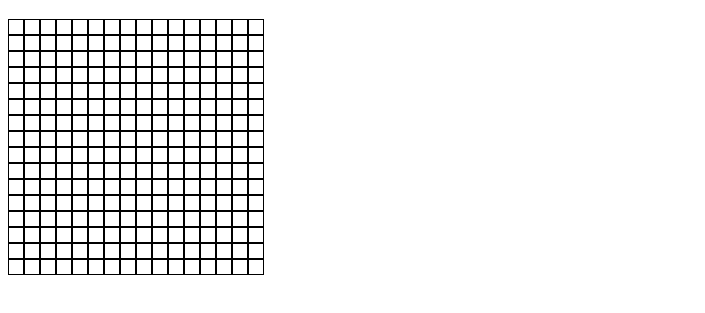
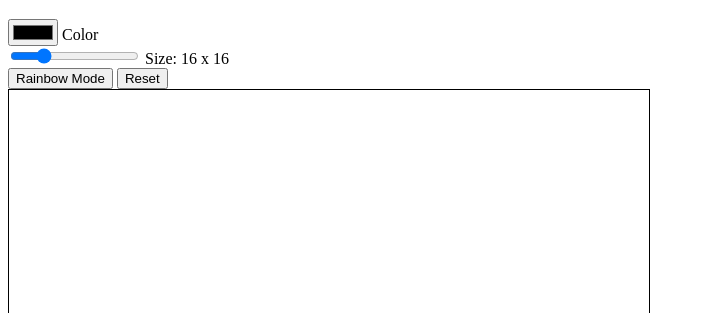
Before and after one commit to abbrshv/etch-a-sketch, a plain HTML site: page index.html in a window 1280 px wide. Shown: the part 61-374 px from the top of the page, without its empty margins (0-705 px from the left). Drawn offline with Linux system fonts and the light colour scheme.

Commit message:
Modify script.js and index.html
Add color choice input element, grid size slider, rainbow mode and reset buttons

```diff
--- a/index.html
+++ b/index.html
@@ -5,14 +5,26 @@
     <meta content="width=device-width, user-scalable=no, initial-scale=1.0, maximum-scale=1.0, minimum-scale=1.0"
           name="viewport">
     <meta content="ie=edge" http-equiv="X-UA-Compatible">
-    <script defer type="text/javascript" src="script.js"></script>
     <title>Etch-a-Sketch</title>
+    <script defer src="script.js" type="text/javascript"></script>
 </head>
 <body>
 <div class="header">
     <h1 class="header__title">Etch-a-Sketch</h1>
 </div>
 <div class="container">
+    <div class="color-picker">
+        <input id="color" name="color" type="color"
+               value="#e000000">
+        <label for="color">Color</label>
+    </div>
+    <div class="size-slider">
+        <input id="size" max="64" min="2"
+               name="size" type="range" value="16">
+        <label for="size" class="size-value">Size: 16x16</label>
+    </div>
+    <button class="btn-rainbow" type="button">Rainbow Mode</button>
+    <button class="btn-reset" type="button">Reset</button>
     <div class="sketchpad">
 
     </div>
--- a/script.js
+++ b/script.js
@@ -1,30 +1,57 @@
 const sketchpad = document.querySelector(".sketchpad");
+const colorPicker = document.querySelector(".color-picker");
+const sizeSlider = document.querySelector(".size-slider");
+const sizeValue = document.querySelector(".size-value");
+const btnReset = document.querySelector(".btn-reset");
+const btnRainbow = document.querySelector(".btn-rainbow");
 
-for (let i = 0; i < 16 * 16; i++) {
-  let block = document.createElement("div");
-  block.style.border = "1px solid black";
-  block.classList.add("sketch-block");
-  sketchpad.appendChild(block);
+let drag = false;
+let color = "#000000";
+let userColor = "#000000";
+let size = 16;
+let rainbowToggled = false;
+
+// MOVE TO CSS
+sketchpad.style.display = "grid";
+sketchpad.style.width = "640px";
+sketchpad.style.height = "640px";
+//
+
+document.addEventListener("pointerdown", () => (drag = true));
+document.addEventListener("pointerup", () => (drag = false));
+colorPicker.addEventListener("input", (e) => (userColor = e.target.value));
+sizeSlider.addEventListener("input", (e) => {
+  size = e.target.value;
+  generateGrid(size);
+});
+btnRainbow.addEventListener("click", () => (rainbowToggled = !rainbowToggled));
+btnReset.addEventListener("click", () => generateGrid(size));
+
+function generateRandomColor() {
+  return "#" + Math.floor(Math.random() * 16777215).toString(16);
 }
 
-sketchpad.style.width = "256px";
-sketchpad.style.height = "256px";
-sketchpad.style.display = "grid";
-sketchpad.style.gridTemplateColumns = "repeat(16, 1fr)";
-sketchpad.style.gridTemplateRows = "repeat(16, 1fr)";
+function paint(block) {
+  color = rainbowToggled ? generateRandomColor() : userColor;
+  block.style.backgroundColor = color;
+}
 
-const sketchBlocks = document.querySelectorAll(".sketch-block");
-let drag = false;
+function generateGrid(size) {
+  sketchpad.innerHTML = "";
 
-document.addEventListener("pointerdown", () => drag = true);
-document.addEventListener("pointerup", () => drag = false);
+  sketchpad.style.border = "1px solid black"; //move to CSS
+  sketchpad.style.gridTemplateColumns = `repeat(${size}, 1fr)`;
+  sketchpad.style.gridTemplateRows = `repeat(${size}, 1fr)`;
+  sizeValue.textContent = `Size: ${size} x ${size}`;
 
-sketchBlocks.forEach((block) => block.addEventListener("pointerenter", () => paint(block)));
-
-function paint(block) {
-  if (drag) {
-    block.style.backgroundColor = "black";
+  for (let i = 0; i < size ** 2; i++) {
+    let block = document.createElement("div");
+    block.classList.add("sketch-block");
+    block.addEventListener("pointerdown", () => paint(block));
+    block.addEventListener("pointerenter", () => (drag ? paint(block) : ""));
+    sketchpad.appendChild(block);
   }
 }
 
-console.log(drag)
+
+generateGrid(size);
```
